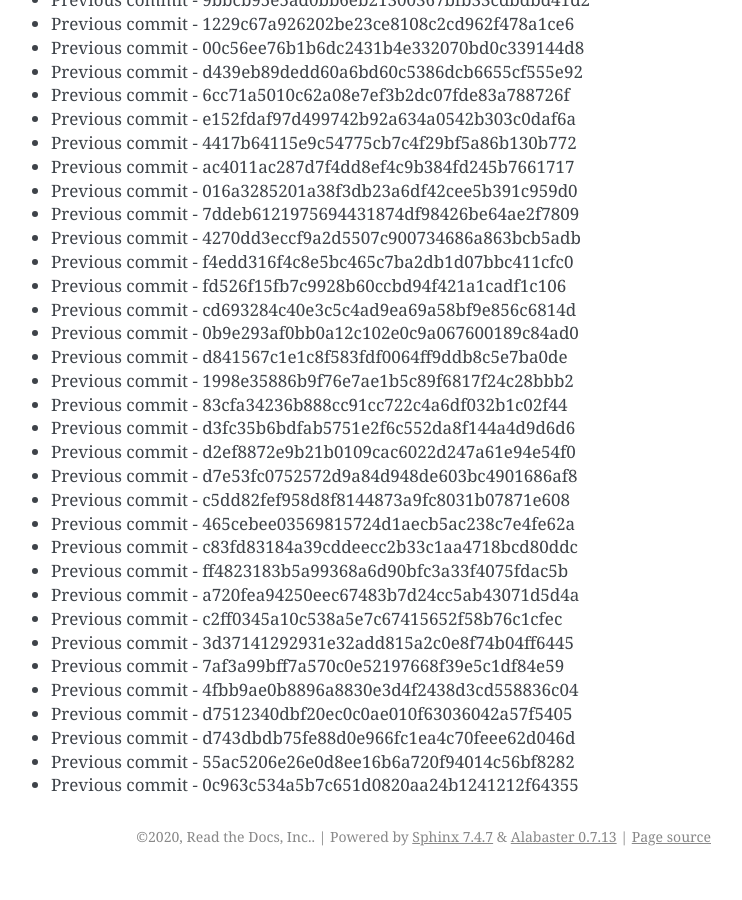
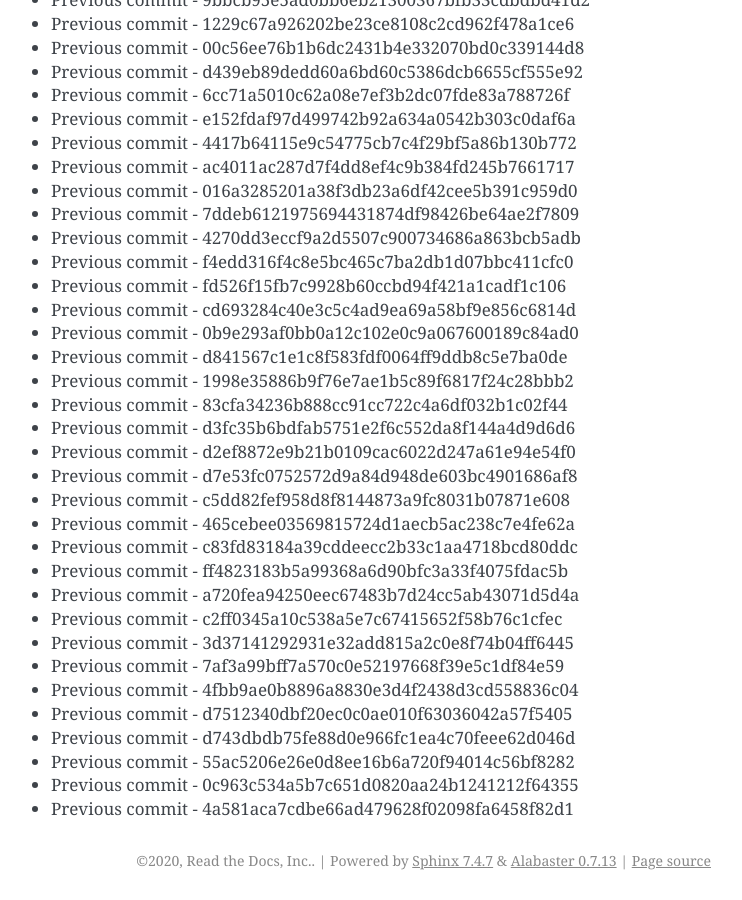
Before and after one commit to readthedocs/rtd-git-stresstest, a Sphinx documentation site: the page built from docs/updates.rst, in a window 1280 px wide and 900 px high, scrolled down 63027 px. Shown: the whole window, without its empty margins (399-1141 px from the left). Built offline with Sphinx 7.4.7, drawn with Linux system fonts in a browser that asks for light colours; before the commit the page ends 63903 px from its top, so only the background shows below that.

Commit message:
Generating commit from previous: 4a581aca7cdbe66ad479628f02098fa6458f82d1

```diff
--- a/docs/updates.rst
+++ b/docs/updates.rst
@@ -2680,3 +2680,4 @@ It can be tested for any performance characteristics.
 * Previous commit - d743dbdb75fe88d0e966fc1ea4c70feee62d046d
 * Previous commit - 55ac5206e26e0d8ee16b6a720f94014c56bf8282
 * Previous commit - 0c963c534a5b7c651d0820aa24b1241212f64355
+* Previous commit - 4a581aca7cdbe66ad479628f02098fa6458f82d1
```
